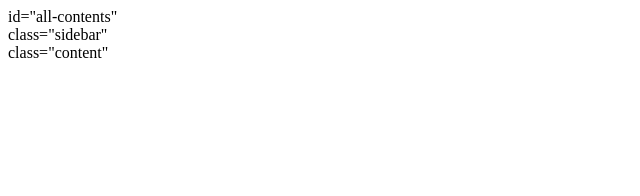
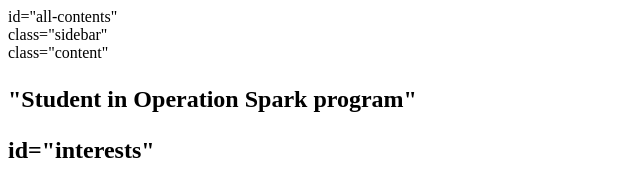
Before and after one commit to Tonisenpai/antonia-holden1.github.io, a plain HTML site: page index.html in a window 1280 px wide. Shown: the whole page, without its empty margins (0-640 px from the left). Drawn offline with Linux system fonts and the light colour scheme.

Commit message:
assignment through To Do 5

```diff
--- a/index.html
+++ b/index.html
@@ -1,7 +1,7 @@
 <!DOCTYPE HTML>
 <html>
     <head>
-      <title>Shenoa's Bakery</title>
+      <title>Antonia's Website</title>
     </head>
 
     <body>
@@ -14,7 +14,14 @@
 
               </div>
               <div> class="content"
+                <h2>
+                  <p>
+                    "Student in Operation Spark program"
+                  </p>
+                  <div> id="interests"
 
+                  </div>
+                </h2>
               </div>
           </main>
       </div>
```
